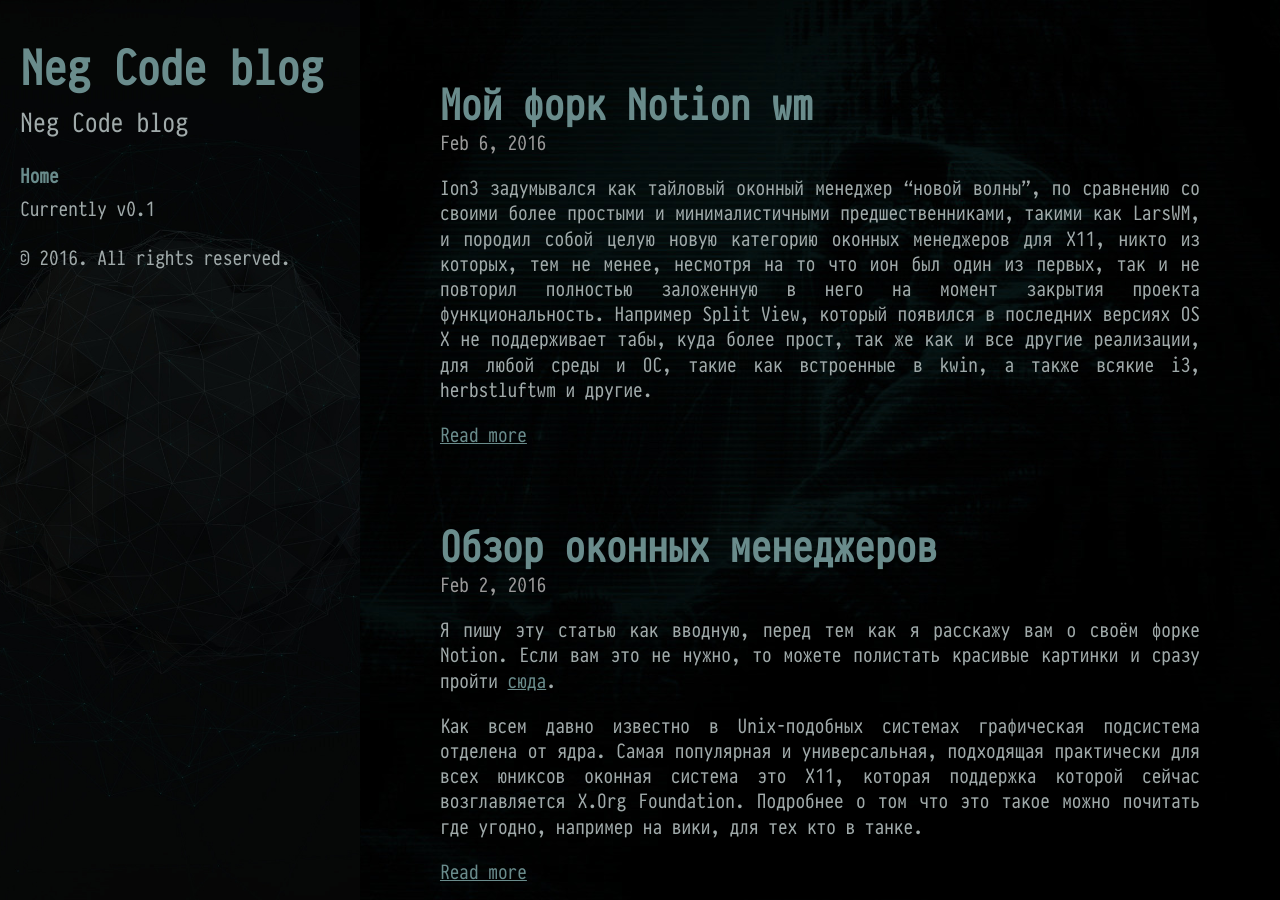
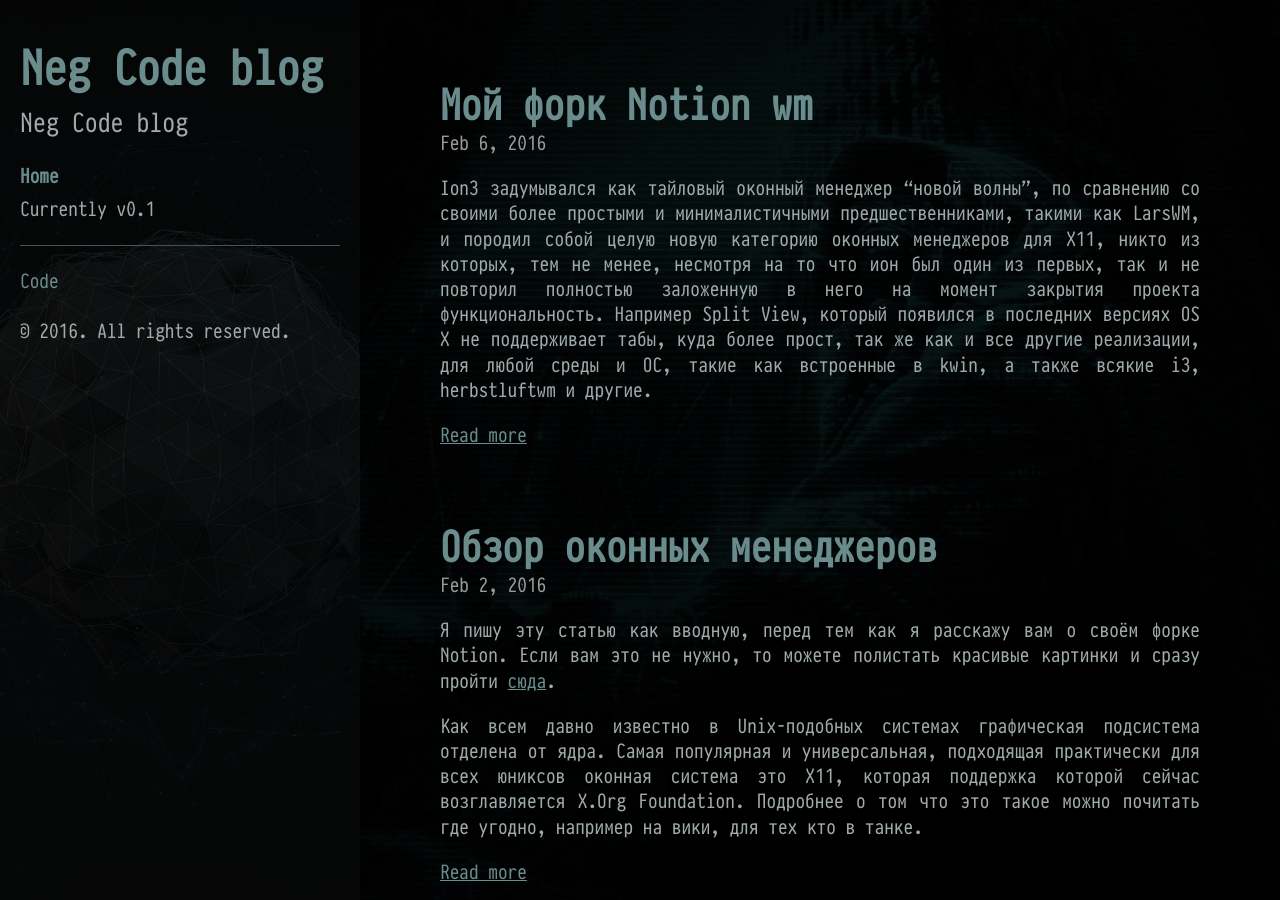
Before and after one commit to neg-serg/neg-serg.github.io, a Jekyll site: the page built from index.html, in a window 1280 px wide and 900 px high. Built offline with Jekyll 4.4.1, drawn with Linux system fonts in a browser that asks for light colours; the list of posts is cut into pages by our own code.

Commit message:
add link to github

```diff
--- a/_includes/sidebar.html
+++ b/_includes/sidebar.html
@@ -28,6 +28,9 @@
       <span class="sidebar-nav-item">Currently v{{ site.version }}</span>
     </nav>
 
+    <hr>
+    <a class="sidebar-nav-item" href="https://github.com/neg-serg">Code</a>
+    <p>
     <p>&copy; {{ site.time | date: '%Y' }}. All rights reserved.</p>
   </div>
 </div>
```
